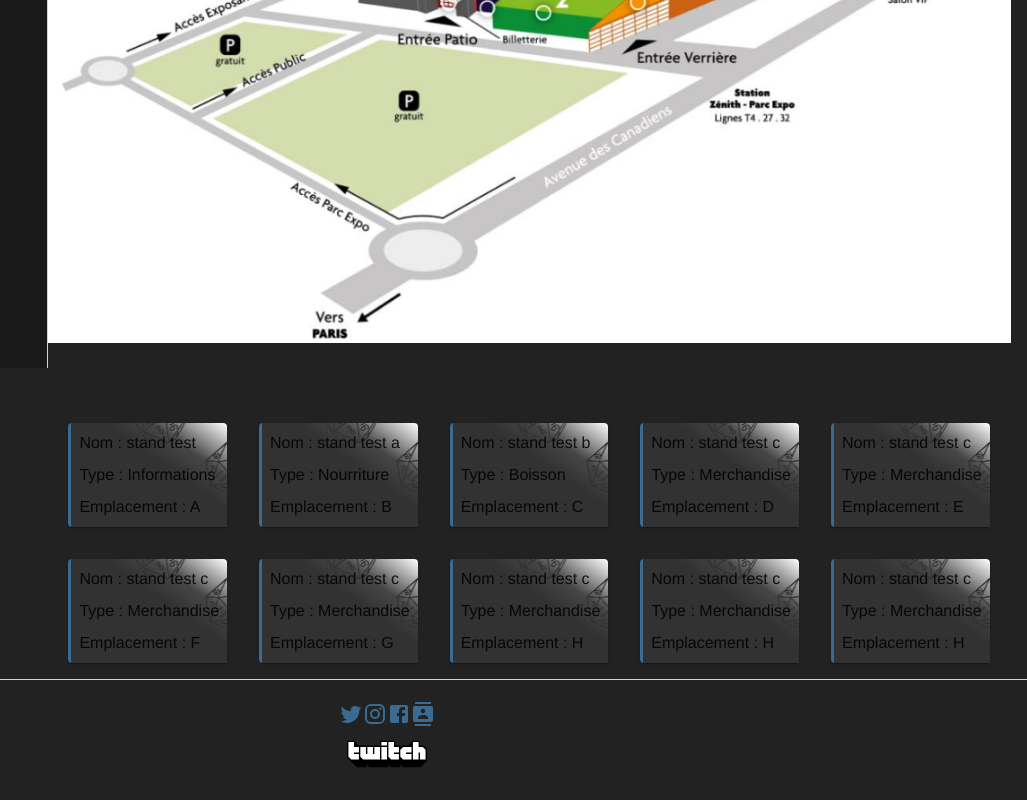
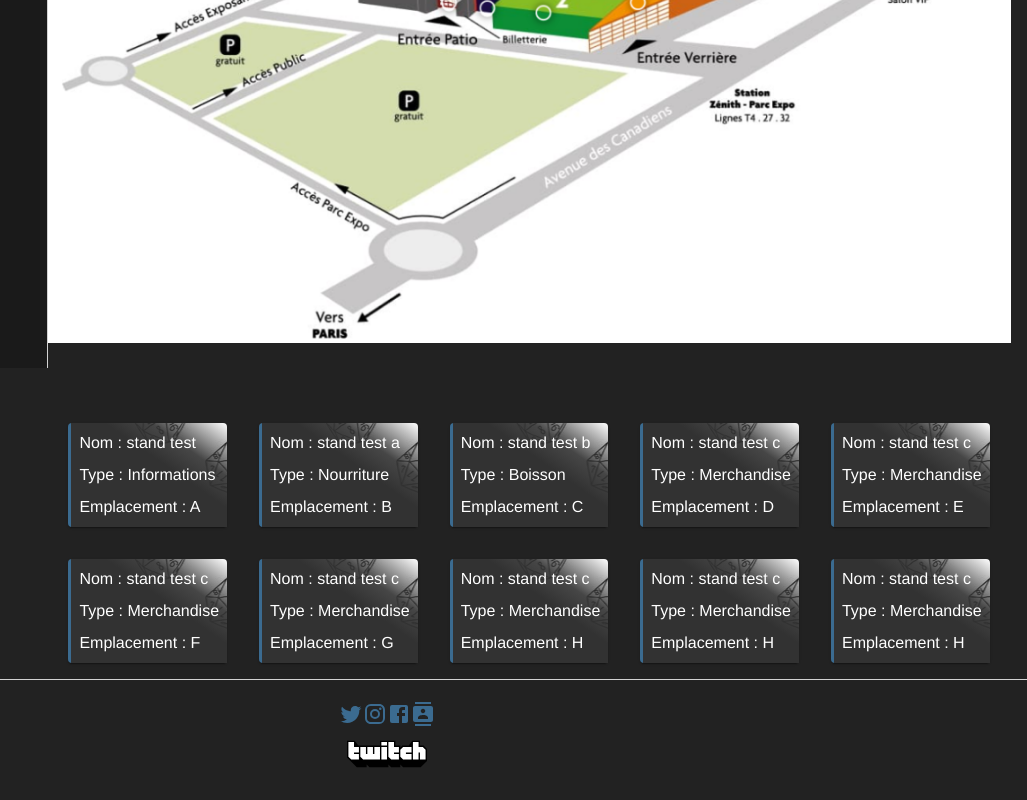
Before and after one commit to Eryans/rpgamefest, a React (Vite) app: page /plan in a window 1280 px wide. Shown: the part 560-1360 px from the top of the page, without its empty margins (253-1280 px from the left). Built offline with nearby package versions, Linux system fonts and the light colour scheme.

Commit message:
Fix text color on plan card in dark theme and added manifest json

```diff
--- a/src/routes/Plan.jsx
+++ b/src/routes/Plan.jsx
@@ -12,7 +12,13 @@ const StandCard = ({ name, type, place }) => {
     "linear-gradient( 35deg, rgba(50, 50, 50, 1) 0%,rgba(50, 50, 50, 1) 60%, rgba(50, 50, 50, 0.9) 75%,rgba(0, 212, 255, 0) 100%)";
 
   return (
-    <Paper className="planning-card">
+    <Paper className="planning-card"
+    style={{
+      color:
+        window.localStorage["currentTheme"] === "dark"
+          ? "black"
+          : "white",
+    }}>
       <div
           className="planning-card-overlay"
           style={{
```
Also changed, not shown: manifest.json (added).
